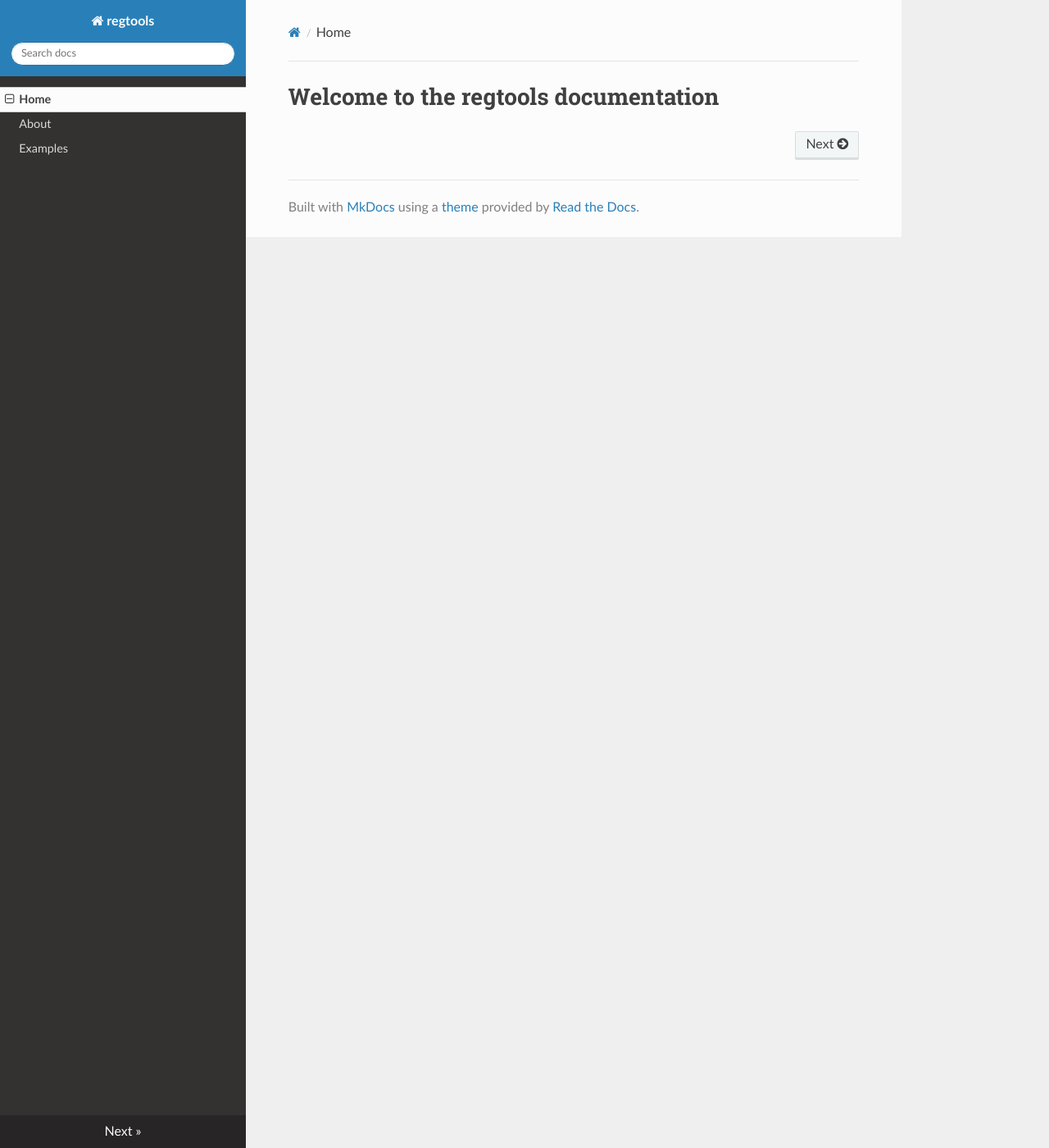
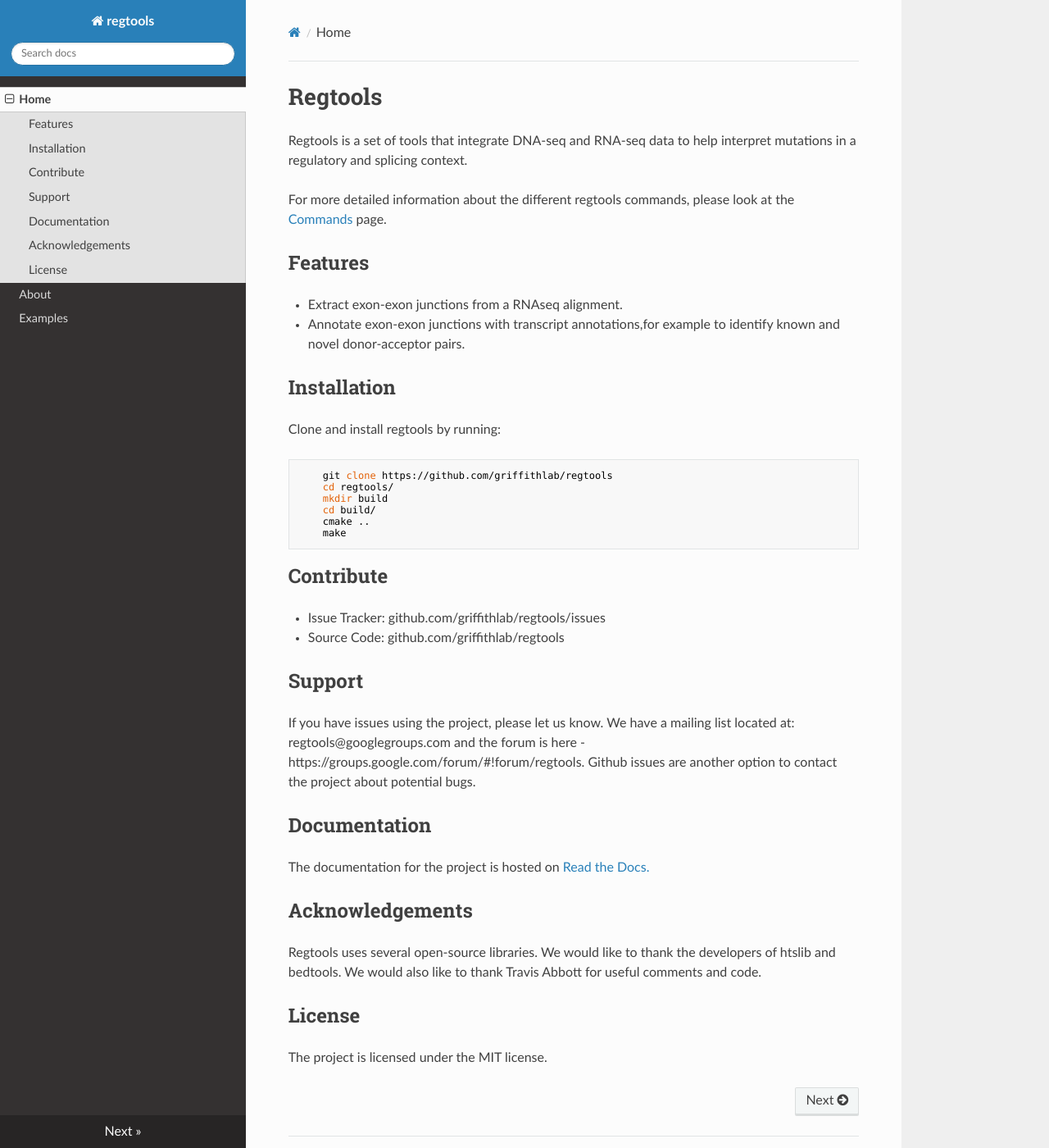
Before and after one commit to griffithlab/regtools, an MkDocs documentation site: the page built from docs/index.md, in a window 1280 px wide and 1400 px high. Shown: the whole window at 82% size. Built offline with MkDocs 1.6.1, drawn with Linux system fonts in a browser that asks for light colours; nearby versions of some CDN libraries; old or Windows-style settings are respelled for this version of MkDocs.

Commit message:
Reorganize docs

````diff
--- a/docs/index.md
+++ b/docs/index.md
@@ -1 +1,49 @@
-# Welcome to the regtools documentation
+# Regtools
+
+Regtools is a set of tools that integrate DNA-seq and RNA-seq data to help interpret mutations in a regulatory and splicing context.
+
+For more detailed information about the different regtools commands, please look at the [Commands](commands.md) page.
+
+##Features
+
+- Extract exon-exon junctions from a RNAseq alignment.
+- Annotate exon-exon junctions with transcript annotations,for example to identify known and novel donor-acceptor pairs.
+
+##Installation
+
+Clone and install regtools by running:
+```
+    git clone https://github.com/griffithlab/regtools
+    cd regtools/
+    mkdir build
+    cd build/
+    cmake ..
+    make
+```
+
+##Contribute
+
+- Issue Tracker: github.com/griffithlab/regtools/issues
+- Source Code: github.com/griffithlab/regtools
+
+##Support
+
+If you have issues using the project, please let us know.
+We have a mailing list located at: regtools@googlegroups.com and the
+forum is here - https://groups.google.com/forum/#!forum/regtools.
+Github issues are another option to contact the project about
+potential bugs.
+
+##Documentation
+The documentation for the project is hosted on
+[Read the Docs.](https://regtools.readthedocs.org/en/latest/)
+
+##Acknowledgements
+
+Regtools uses several open-source libraries. We would like to thank the
+developers of htslib and bedtools. We would also like to thank Travis Abbott for
+useful comments and code.
+
+##License
+
+The project is licensed under the MIT license.
````
Also changed, not shown: README.md (+8 -1 lines), docs/about.md (+4 -0 lines), docs/commands.md (added, +14 -0 lines), docs/commands/junctions-annotate.md (renamed from docs/examples.md, +0 -9 lines).
